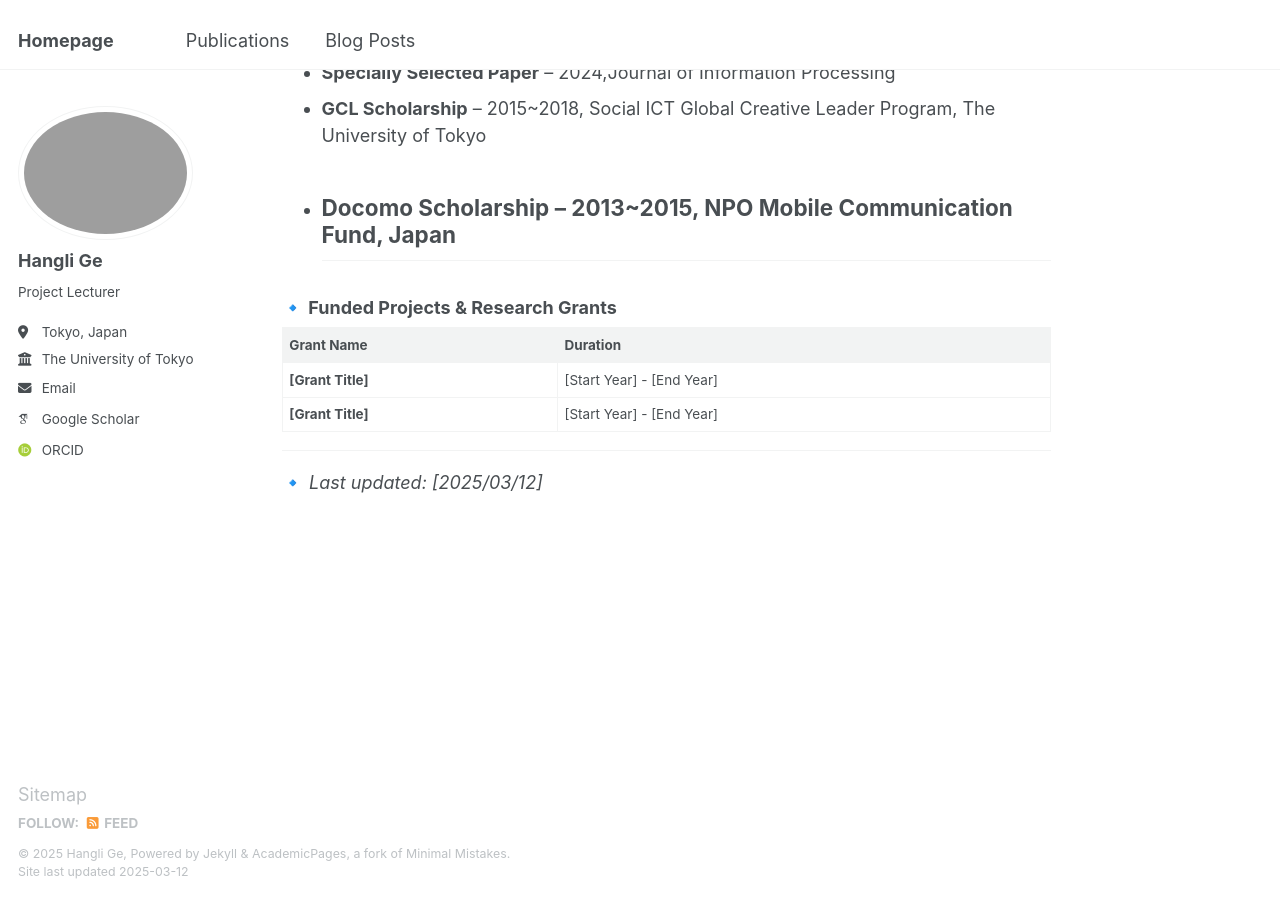
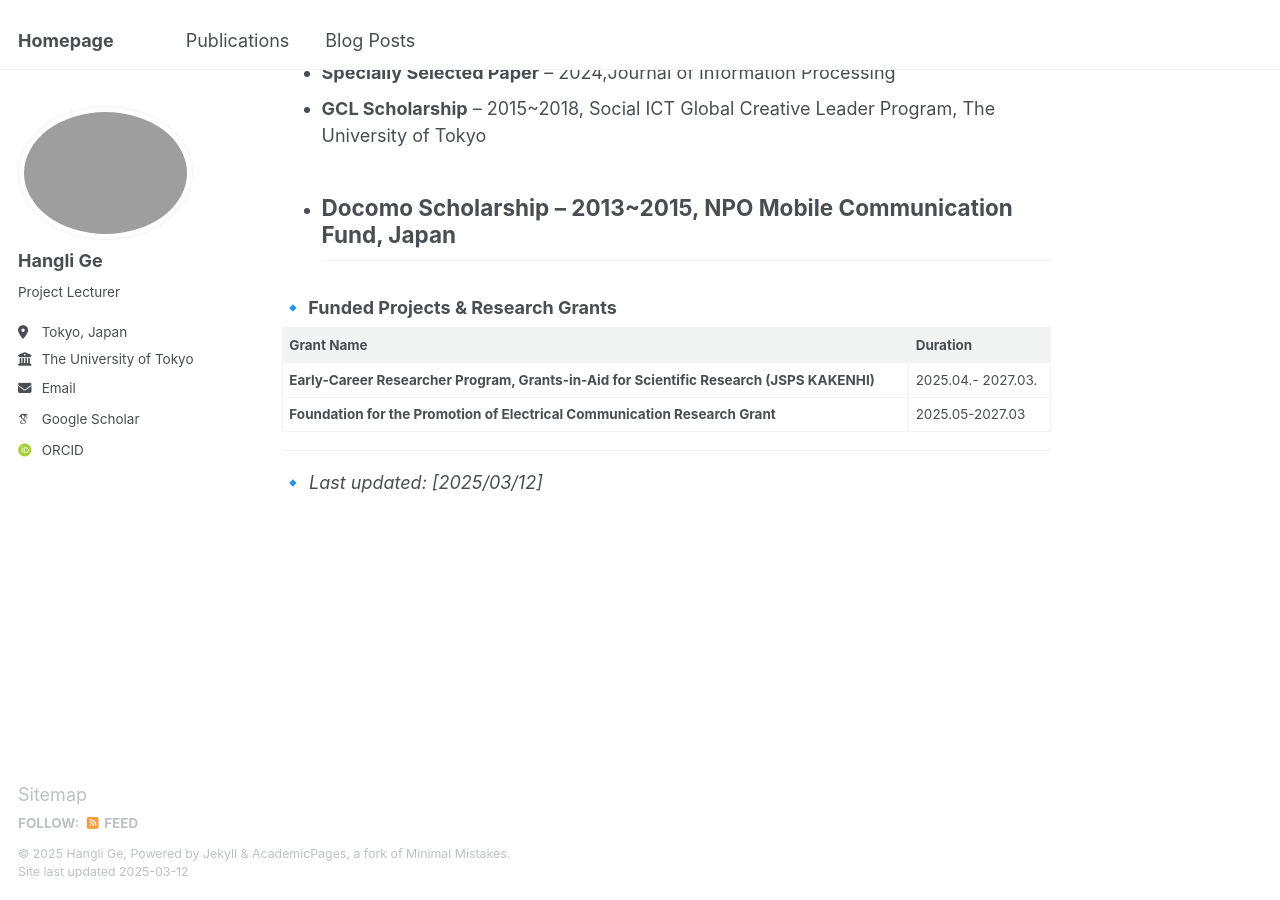
Before and after one commit to christie888/christie888.github.io, a Jekyll site: the page built from _pages/about.md, in a window 1280 px wide and 900 px high, scrolled down 2155 px. Built offline with Jekyll 4.4.1, drawn with Linux system fonts in a browser that asks for light colours; some web fonts are replaced.

Commit message:
Update about.md

```diff
--- a/_pages/about.md
+++ b/_pages/about.md
@@ -59,8 +59,8 @@ More Publications -> [Google Scholar](https://scholar.google.com/citations?user=
 
 | Grant Name | Duration |
 |------------|-------------|
-| **[Grant Title]** |  [Start Year] - [End Year] |
-| **[Grant Title]** |  [Start Year] - [End Year] |
+| **Early-Career Researcher Program, Grants-in-Aid for Scientific Research (JSPS KAKENHI)** |  2025.04.- 2027.03. |
+| **Foundation for the Promotion of Electrical Communication Research Grant** |  2025.05-2027.03 |
 
 ---
 
```
